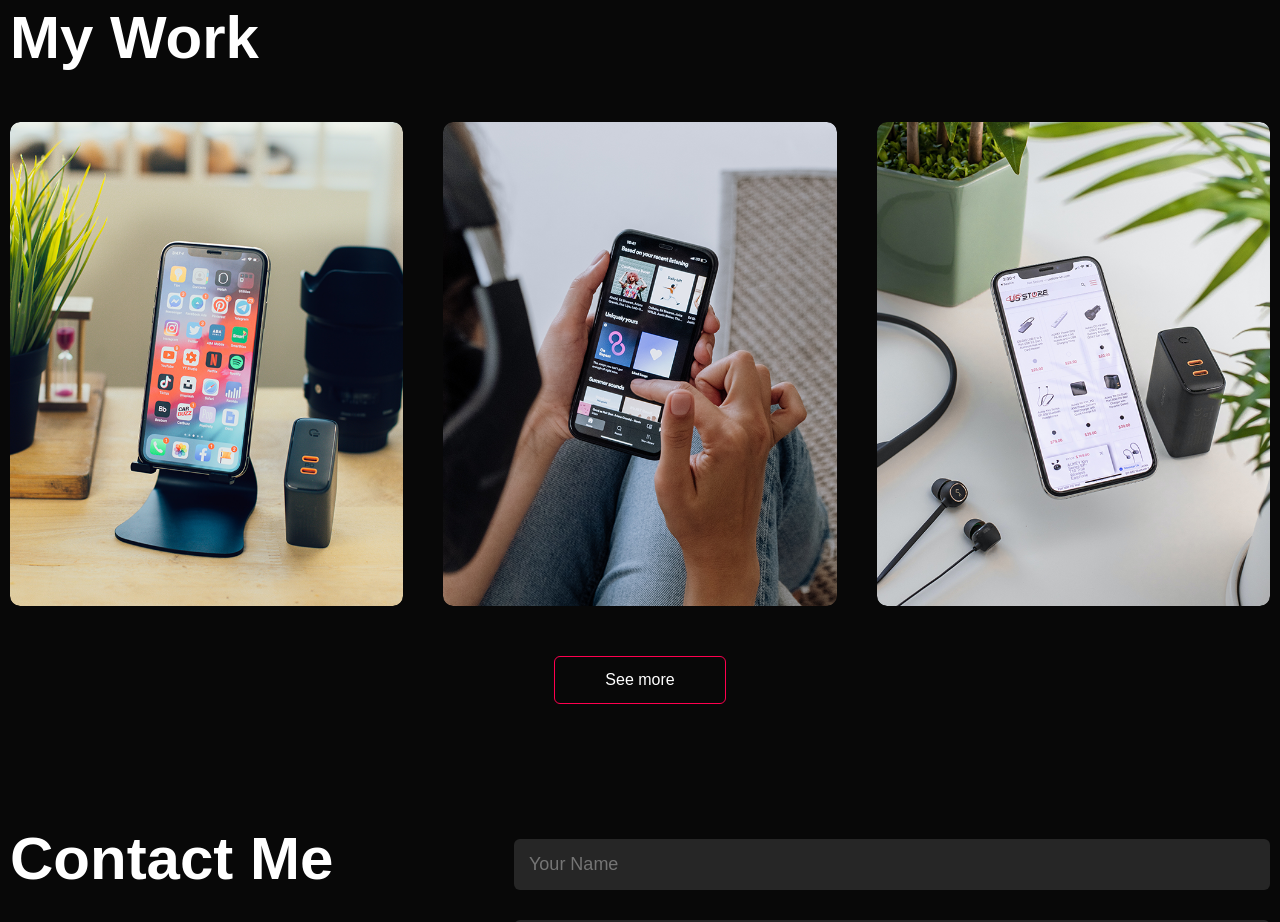
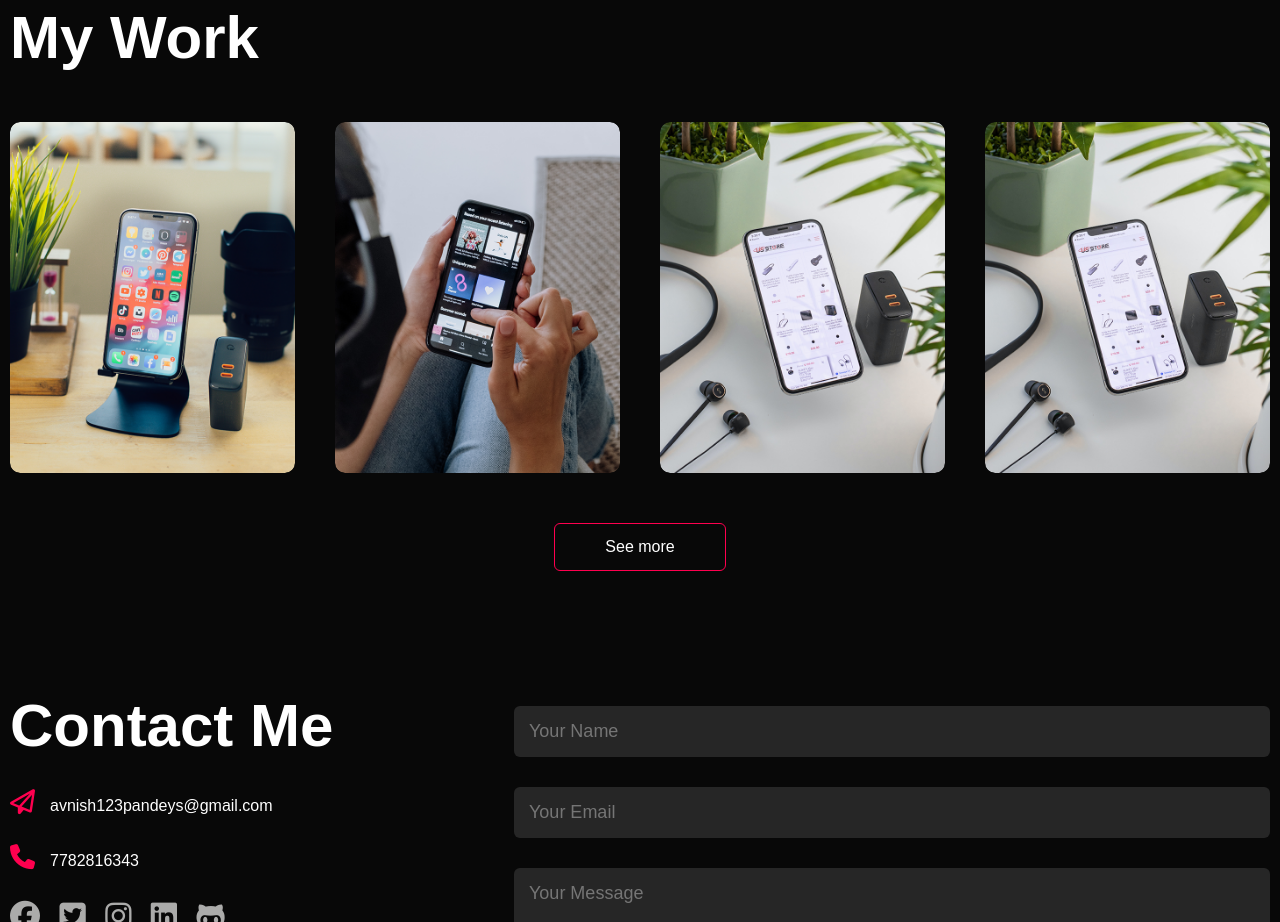
Before and after one commit to Synergicvans/Portfolio_Project, a plain HTML site: page index.html in a window 1280 px wide. Shown: the part 2220-3142 px from the top of the page. Drawn offline with Linux system fonts and the light colour scheme.

Commit message:
Update index.html

```diff
--- a/index.html
+++ b/index.html
@@ -179,11 +179,21 @@
             <div class="work">
                 <img src="images/work-3.png">
                 <div class="layer">
-                    <h3>Online Shopping App</h3>
-                    <p>The app connects you to the talented people
-                        around the world.Download it from the play store.
+                    <h3>Weather App</h3>
+                    <p>The weather app is built using Flutter for cross-platform development,
+                        Dart as the programming language, and OpenWeatherMap API for fetching real-time weather data.
                     </p>
-                    <a href="#"><i class="fa-solid fa-link"></i>  </a>
+                    <a href="https://github.com/Synergicvans/Weather_App"><i class="fa-solid fa-link"></i>  </a>
+                </div>
+            </div>
+            <div class="work">
+                <img src="images/work-3.png">
+                <div class="layer">
+                    <h3>Currency Convertor App</h3>
+                    <p>The currency converter app is developed using Flutter for cross-platform support,
+                        Dart as the core language, and ExchangeRate-API for real-time currency data.
+                    </p>
+                    <a href=https://github.com/Synergicvans/Currency_convertor_app><i class="fa-solid fa-link"></i>  </a>
                 </div>
             </div>
         </div>
```
